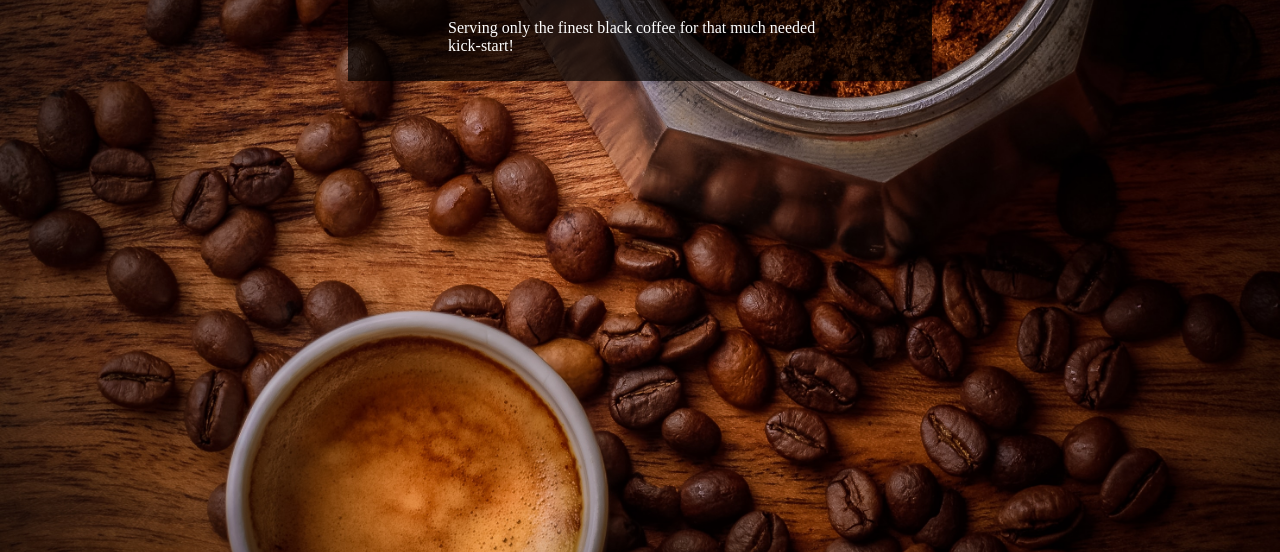
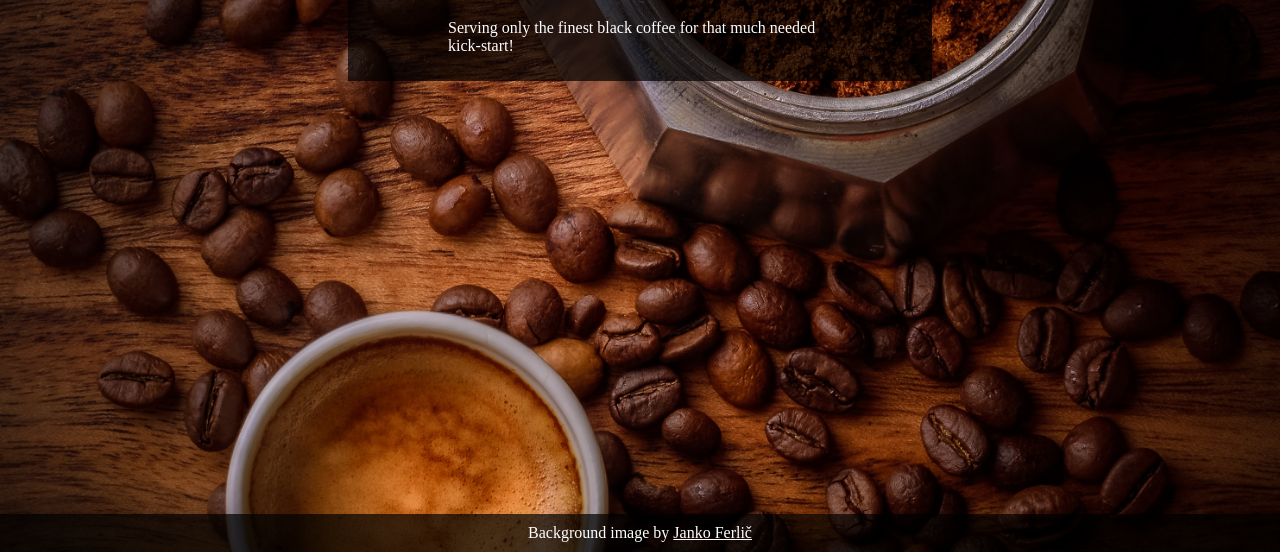
Before and after one commit to magatdarwin/restaurant-page, a website built with webpack: page dist/index.html in a window 1280 px wide. Shown: the part 248-800 px from the top of the page. Built offline with nearby package versions, Linux system fonts and the light colour scheme.

Commit message:
Add attribution

```diff
--- a/src/index.js
+++ b/src/index.js
@@ -55,6 +55,15 @@ function index() {
   }));
 
   homePage(mainSection);
+
+  const footer = document.createElement('footer');
+  footer.innerText = 'Background image by ';
+  const attribution = document.createElement('a');
+  attribution.innerText = 'Janko Ferlič';
+  attribution.href = 'https://unsplash.com/@itfeelslikefilm';
+  footer.appendChild(attribution);
+  content.appendChild(footer);
+
 }
 
 index();
--- a/src/style.css
+++ b/src/style.css
@@ -8,6 +8,7 @@ body {
 #content {
   display: flex;
   flex-direction: column;
+  height: 100%;
   gap: 100px;
 }
 
@@ -35,3 +36,15 @@ body {
   background-color: rgba(0, 0, 0, 0.7);
   color: white;
 }
+
+footer {
+  background-color: rgba(0, 0, 0, 0.7);
+  color: white;
+  text-align: center;
+  margin-top: auto;
+  padding: 10px;
+}
+
+footer > a {
+  color: white;
+}
```
Also changed, not shown: dist/index.bundle.js.
